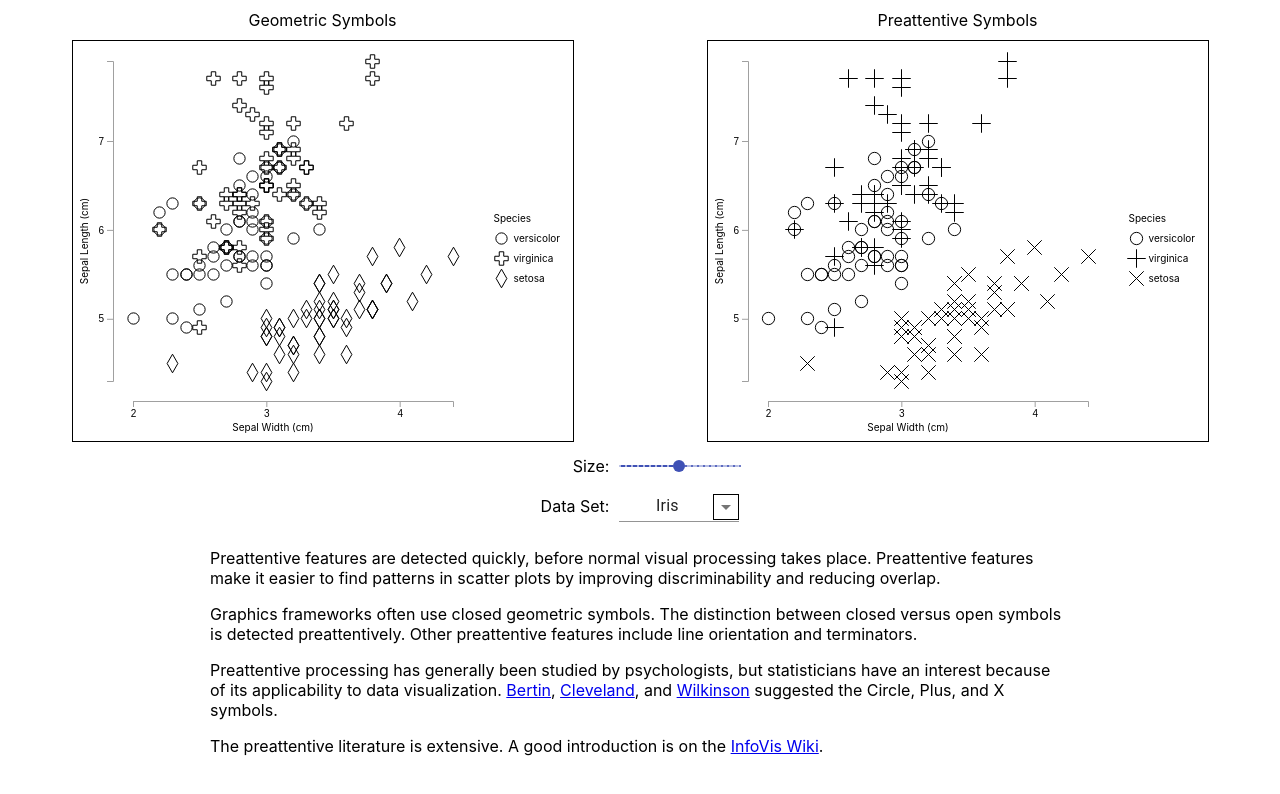
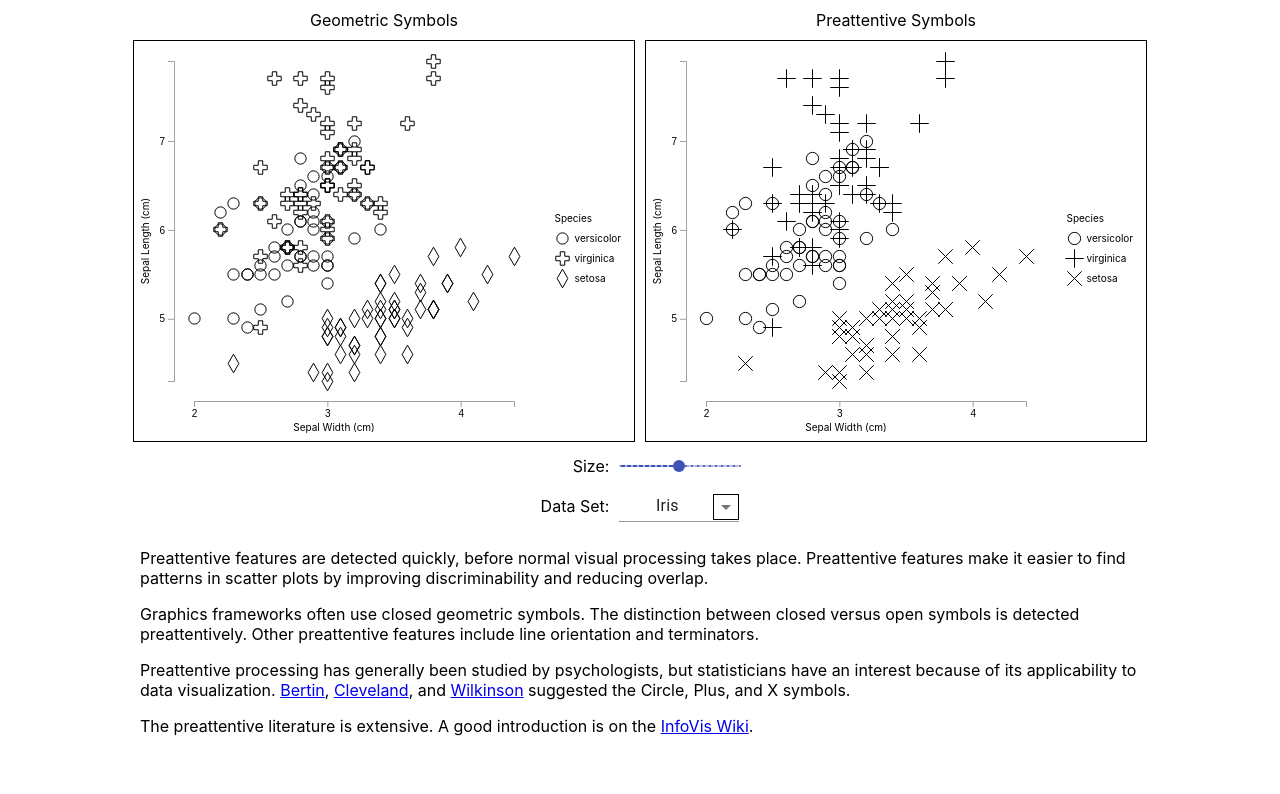
Before and after one commit to hemanrobinson/good-plot-symbols, a React (Create React App) app: page / in a window 1280 px wide. Shown: the top 794 px of the page. Built offline with nearby package versions, Linux system fonts and the light colour scheme.

Commit message:
alignment, link

```diff
--- a/package.json
+++ b/package.json
@@ -2,12 +2,14 @@
   "name": "preattentive",
   "version": "0.1.0",
   "private": true,
+  "homepage": "https://hemanrobinson.github.io/preattentive",
   "dependencies": {
     "@material-ui/core": "^4.11.2",
     "@testing-library/jest-dom": "^5.11.6",
     "@testing-library/react": "^11.2.2",
     "@testing-library/user-event": "^12.5.0",
     "d3": "^6.3.1",
+    "gh-pages": "^3.1.0",
     "react": "^17.0.1",
     "react-dom": "^17.0.1",
     "react-scripts": "4.0.1",
@@ -15,6 +17,8 @@
     "web-vitals": "^0.2.4"
   },
   "scripts": {
+    "predeploy": "npm run build",
+    "deploy": "gh-pages -d build",
     "start": "react-scripts start",
     "build": "react-scripts build",
     "test": "react-scripts test",
--- a/src/App.css
+++ b/src/App.css
@@ -5,7 +5,8 @@
 }
 .Description {
     text-align: left;
-    margin: 0 200px;
+    max-width: 1000px;
+    margin: 0 auto;
 }
 .Column {
     display: flex;
@@ -15,6 +16,7 @@
     display: grid;
     grid-template-columns: repeat( 2, 1fr );
     justify-items: center;
+    margin: 0 auto;
 }
 .GridControls {
     display: grid;
```
Also changed, not shown: 2 other files (tests, documents, lock files or other folders).
